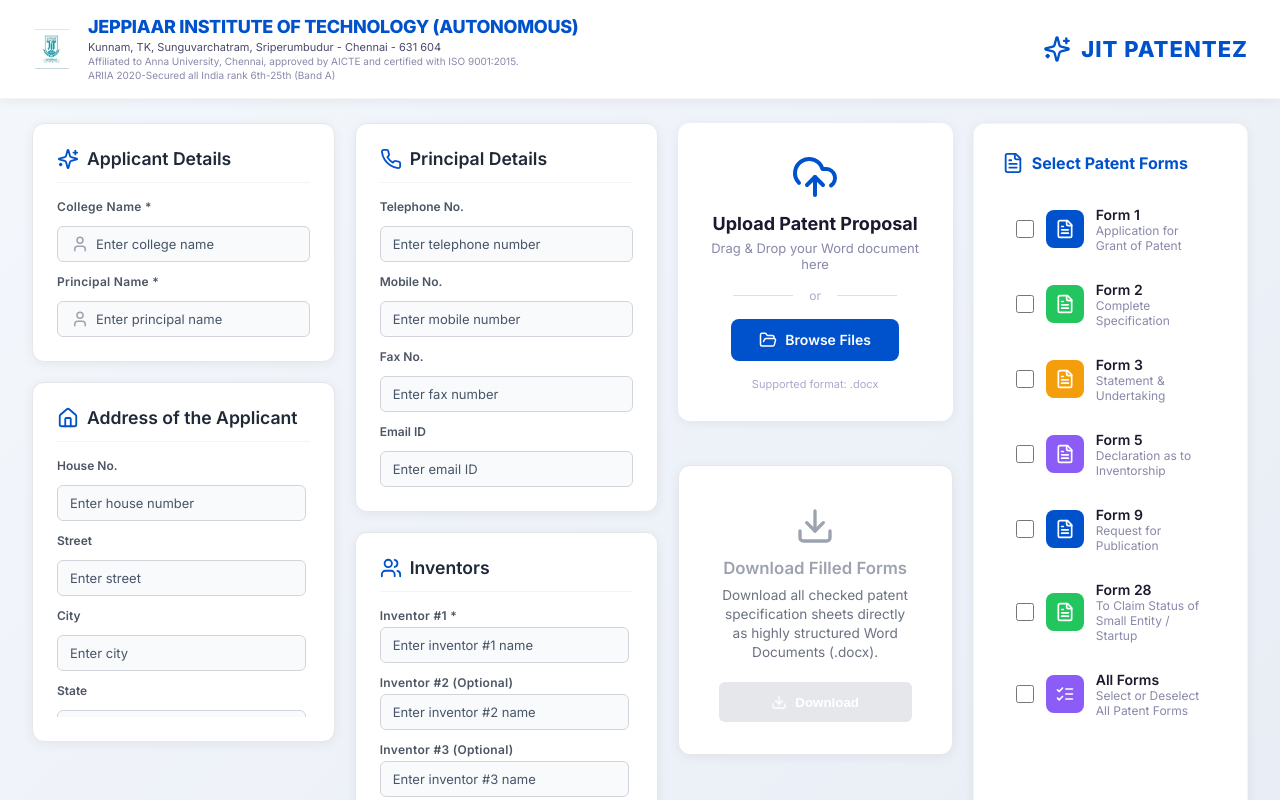
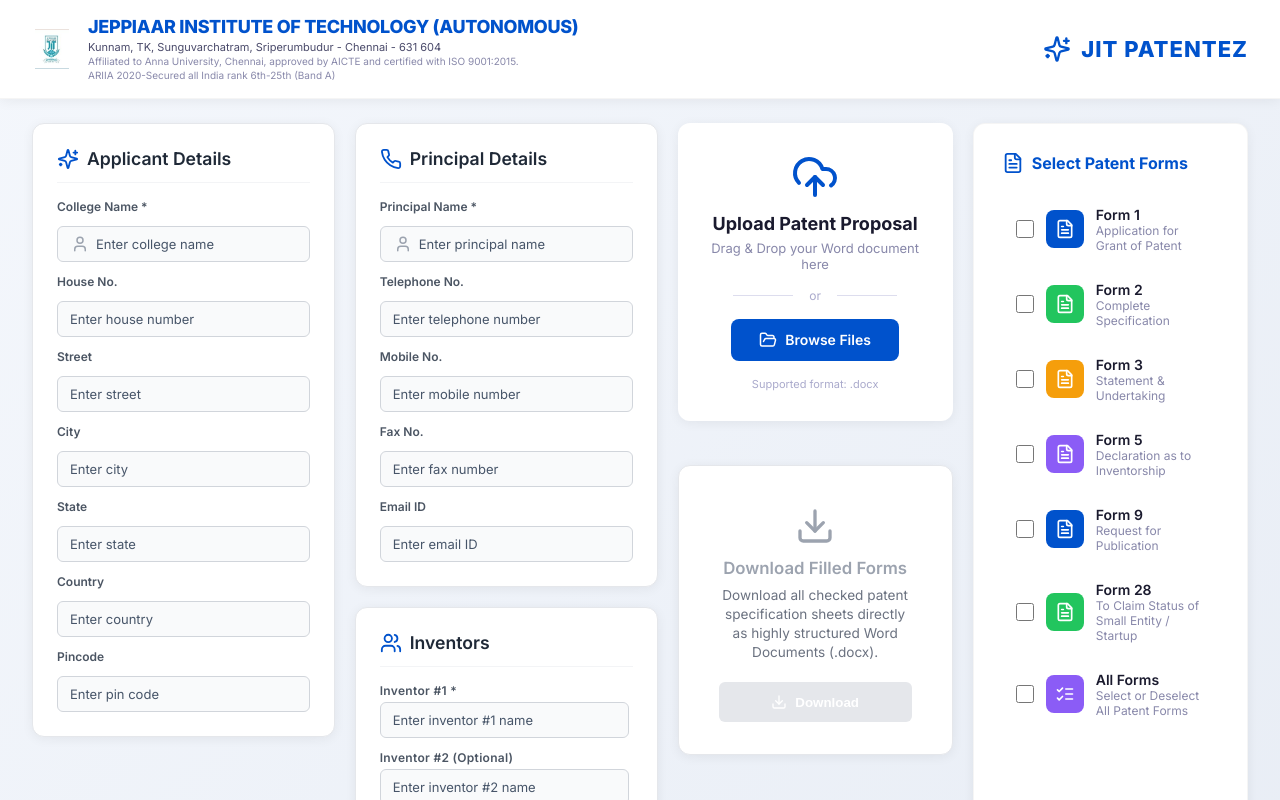
Before and after one commit to deepakviper/JIT-PATENT-FORM-PROJECT-, a React (Vite) app in the folder patentform-main (1)/patentform-main/Patentform/frontend/: page / in a window 1280 px wide. Shown: the top 800 px of the page. Built offline with nearby package versions, Linux system fonts and the light colour scheme.

Commit message:
style: merge Address inputs into Applicant Details card and move Principal Name to Principal Details card

```diff
--- a/patentform-main (1)/patentform-main/Patentform/frontend/src/App.jsx
+++ b/patentform-main (1)/patentform-main/Patentform/frontend/src/App.jsx
@@ -4,7 +4,6 @@
 import PreviewDownloadCard from './components/PreviewDownloadCard';
 import PatentFormsCard from './components/PatentFormsCard';
 import AdditionalDetailsCard from './components/AdditionalDetailsCard';
-import AddressDetailsCard from './components/AddressDetailsCard';
 import PrincipalDetailsCard from './components/PrincipalDetailsCard';
 import InventorsCard from './components/InventorsCard';
 
@@ -247,14 +246,8 @@
     <div>
       <Header user={user} onLogout={handleResetWorkspace} />
       <div className="main-container">
-        <div className="column-card-container col-1" style={{ display: 'flex', flexDirection: 'column', gap: '20px' }}>
+        <div className="column-card-container col-1">
           <AdditionalDetailsCard
-            previewData={parsedData}
-            onChange={handleDataParsed}
-            user={user}
-            onUserUpdate={setUser}
-          />
-          <AddressDetailsCard
             previewData={parsedData}
             onChange={handleDataParsed}
             user={user}
--- a/patentform-main (1)/patentform-main/Patentform/frontend/src/components/AdditionalDetailsCard.jsx
+++ b/patentform-main (1)/patentform-main/Patentform/frontend/src/components/AdditionalDetailsCard.jsx
@@ -3,7 +3,12 @@
 
 function AdditionalDetailsCard({ previewData, onChange, user, onUserUpdate }) {
   const [name, setName] = useState('');
-  const [email, setEmail] = useState('');
+  const [houseNo, setHouseNo] = useState('');
+  const [street, setStreet] = useState('');
+  const [city, setCity] = useState('');
+  const [stateVal, setStateVal] = useState('');
+  const [country, setCountry] = useState('');
+  const [pincode, setPincode] = useState('');
 
   const isSelfTriggeredRef = useRef(false);
 
@@ -14,14 +19,32 @@
     }
 
     setName(user?.name || '');
-    setEmail(user?.email || '');
+    const addr = user?.address || {};
+    setHouseNo(addr.houseNo || '');
+    setStreet(addr.street || '');
+    setCity(addr.city || '');
+    setStateVal(addr.state || '');
+    setCountry(addr.country || '');
+    setPincode(addr.pincode || '');
   }, [user]);
 
-  const syncChanges = (updatedName, updatedEmail) => {
+  const syncChanges = (updatedName, updatedFields) => {
+    isSelfTriggeredRef.current = true;
+
+    const mergedAddress = {
+      ...user?.address,
+      houseNo: updatedFields.hasOwnProperty('houseNo') ? updatedFields.houseNo : houseNo,
+      street: updatedFields.hasOwnProperty('street') ? updatedFields.street : street,
+      city: updatedFields.hasOwnProperty('city') ? updatedFields.city : city,
+      state: updatedFields.hasOwnProperty('state') ? updatedFields.state : stateVal,
+      country: updatedFields.hasOwnProperty('country') ? updatedFields.country : country,
+      pincode: updatedFields.hasOwnProperty('pincode') ? updatedFields.pincode : pincode,
+    };
+
     const updatedUser = {
       ...user,
       name: updatedName,
-      email: updatedEmail
+      address: mergedAddress
     };
 
     let updatedData = null;
@@ -31,14 +54,18 @@
         applicant: {
           ...previewData.applicant,
           name: updatedName,
-          email: updatedEmail
+          address: {
+            ...previewData.applicant?.address,
+            ...mergedAddress
+          }
         }
       };
     } else {
       updatedData = {
         applicant: {
           name: updatedName,
-          email: updatedEmail
+          email: user?.email || '',
+          address: mergedAddress
         },
         inventors: (user?.additionalMembers || []).map(m => ({
           name: m.name,
@@ -57,15 +84,39 @@
   };
 
   const handleNameChange = (val) => {
-    isSelfTriggeredRef.current = true;
     setName(val);
-    syncChanges(val, email);
+    syncChanges(val, {});
   };
 
-  const handleEmailChange = (val) => {
-    isSelfTriggeredRef.current = true;
-    setEmail(val);
-    syncChanges(name, val);
+  const handleFieldChange = (fieldName, val) => {
+    if (fieldName === 'houseNo') setHouseNo(val);
+    else if (fieldName === 'street') setStreet(val);
+    else if (fieldName === 'city') setCity(val);
+    else if (fieldName === 'state') setStateVal(val);
+    else if (fieldName === 'country') setCountry(val);
+    else if (fieldName === 'pincode') setPincode(val);
+
+    syncChanges(name, { [fieldName]: val });
+  };
+
+  const inputStyle = {
+    background: '#F9FAFB',
+    border: '1px solid #D1D5DB',
+    color: '#1F2937',
+    paddingLeft: '12px',
+    paddingRight: '12px',
+    height: '36px',
+    fontSize: '13px',
+    borderRadius: '6px',
+    width: '100%'
+  };
+
+  const labelStyle = {
+    color: '#4B5563',
+    fontWeight: '600',
+    fontSize: '12px',
+    marginBottom: '4px',
+    display: 'block'
   };
 
   return (
@@ -78,7 +129,7 @@
       <div style={{ display: 'flex', flexDirection: 'column', gap: '12px' }}>
         {/* College Name */}
         <div className="form-group">
-          <label className="form-label" htmlFor="details-name" style={{ color: '#4B5563', fontWeight: '600', fontSize: '12px', marginBottom: '4px', display: 'block' }}>
+          <label style={labelStyle} htmlFor="details-name">
             College Name *
           </label>
           <div className="input-container">
@@ -88,15 +139,8 @@
               type="text"
               className="login-input"
               style={{
-                background: '#F9FAFB',
-                border: '1px solid #D1D5DB',
-                color: '#1F2937',
-                paddingLeft: '38px',
-                paddingRight: '12px',
-                height: '36px',
-                fontSize: '13px',
-                borderRadius: '6px',
-                width: '100%'
+                ...inputStyle,
+                paddingLeft: '38px'
               }}
               placeholder="Enter college name"
               value={name}
@@ -106,34 +150,88 @@
           </div>
         </div>
 
-        {/* Principal Name */}
+        {/* House No */}
         <div className="form-group">
-          <label className="form-label" htmlFor="details-email" style={{ color: '#4B5563', fontWeight: '600', fontSize: '12px', marginBottom: '4px', display: 'block' }}>
-            Principal Name *
-          </label>
-          <div className="input-container">
-            <User className="input-icon" style={{ color: '#9CA3AF' }} size={16} />
-            <input
-              id="details-email"
-              type="text"
-              className="login-input"
-              style={{
-                background: '#F9FAFB',
-                border: '1px solid #D1D5DB',
-                color: '#1F2937',
-                paddingLeft: '38px',
-                paddingRight: '12px',
-                height: '36px',
-                fontSize: '13px',
-                borderRadius: '6px',
-                width: '100%'
-              }}
-              placeholder="Enter principal name"
-              value={email}
-              onChange={(e) => handleEmailChange(e.target.value)}
-              required
-            />
-          </div>
+          <label style={labelStyle} htmlFor="addr-houseNo">House No.</label>
+          <input
+            id="addr-houseNo"
+            type="text"
+            className="login-input"
+            style={inputStyle}
+            placeholder="Enter house number"
+            value={houseNo}
+            onChange={(e) => handleFieldChange('houseNo', e.target.value)}
+          />
+        </div>
+
+        {/* Street */}
+        <div className="form-group">
+          <label style={labelStyle} htmlFor="addr-street">Street</label>
+          <input
+            id="addr-street"
+            type="text"
+            className="login-input"
+            style={inputStyle}
+            placeholder="Enter street"
+            value={street}
+            onChange={(e) => handleFieldChange('street', e.target.value)}
+          />
+        </div>
+
+        {/* City */}
+        <div className="form-group">
+          <label style={labelStyle} htmlFor="addr-city">City</label>
+          <input
+            id="addr-city"
+            type="text"
+            className="login-input"
+            style={inputStyle}
+            placeholder="Enter city"
+            value={city}
+            onChange={(e) => handleFieldChange('city', e.target.value)}
+          />
+        </div>
+
+        {/* State */}
+        <div className="form-group">
+          <label style={labelStyle} htmlFor="addr-state">State</label>
+          <input
+            id="addr-state"
+            type="text"
+            className="login-input"
+            style={inputStyle}
+            placeholder="Enter state"
+            value={stateVal}
+            onChange={(e) => handleFieldChange('state', e.target.value)}
+          />
+        </div>
+
+        {/* Country */}
+        <div className="form-group">
+          <label style={labelStyle} htmlFor="addr-country">Country</label>
+          <input
+            id="addr-country"
+            type="text"
+            className="login-input"
+            style={inputStyle}
+            placeholder="Enter country"
+            value={country}
+            onChange={(e) => handleFieldChange('country', e.target.value)}
+          />
+        </div>
+
+        {/* Pin Code */}
+        <div className="form-group">
+          <label style={labelStyle} htmlFor="addr-pincode">Pincode</label>
+          <input
+            id="addr-pincode"
+            type="text"
+            className="login-input"
+            style={inputStyle}
+            placeholder="Enter pin code"
+            value={pincode}
+            onChange={(e) => handleFieldChange('pincode', e.target.value)}
+          />
         </div>
       </div>
     </div>
--- a/patentform-main (1)/patentform-main/Patentform/frontend/src/components/PrincipalDetailsCard.jsx
+++ b/patentform-main (1)/patentform-main/Patentform/frontend/src/components/PrincipalDetailsCard.jsx
@@ -1,7 +1,8 @@
 import React, { useState, useEffect, useRef } from 'react';
-import { Phone } from 'lucide-react';
+import { Phone, User } from 'lucide-react';
 
 function PrincipalDetailsCard({ previewData, onChange, user, onUserUpdate }) {
+  const [principalName, setPrincipalName] = useState('');
   const [telephone, setTelephone] = useState('');
   const [mobile, setMobile] = useState('');
   const [fax, setFax] = useState('');
@@ -15,6 +16,7 @@
       return;
     }
 
+    setPrincipalName(user?.email || '');
     const addr = user?.address || {};
     setTelephone(addr.telephone || '');
     setMobile(addr.mobile || '');
@@ -33,8 +35,11 @@
       email: updatedFields.hasOwnProperty('email') ? updatedFields.email : email,
     };
 
+    const newPrincipalName = updatedFields.hasOwnProperty('principalName') ? updatedFields.principalName : principalName;
+
     const updatedUser = {
       ...user,
+      email: newPrincipalName,
       address: mergedAddress
     };
 
@@ -44,6 +49,7 @@
         ...previewData,
         applicant: {
           ...previewData.applicant,
+          email: newPrincipalName,
           address: {
             ...previewData.applicant?.address,
             ...mergedAddress
@@ -54,7 +60,7 @@
       updatedData = {
         applicant: {
           name: user?.name || '',
-          email: user?.email || '',
+          email: newPrincipalName,
           address: mergedAddress
         },
         inventors: (user?.additionalMembers || []).map(m => ({
@@ -74,7 +80,8 @@
   };
 
   const handleFieldChange = (fieldName, val) => {
-    if (fieldName === 'telephone') setTelephone(val);
+    if (fieldName === 'principalName') setPrincipalName(val);
+    else if (fieldName === 'telephone') setTelephone(val);
     else if (fieldName === 'mobile') setMobile(val);
     else if (fieldName === 'fax') setFax(val);
     else if (fieldName === 'email') setEmail(val);
@@ -98,7 +105,8 @@
     color: '#4B5563',
     fontWeight: '600',
     fontSize: '12px',
-    marginBottom: '4px'
+    marginBottom: '4px',
+    display: 'block'
   };
 
   return (
@@ -109,6 +117,27 @@
       </div>
 
       <div style={{ display: 'flex', flexDirection: 'column', gap: '12px' }}>
+
+        {/* Principal Name */}
+        <div className="form-group">
+          <label style={labelStyle} htmlFor="addr-principalName">Principal Name *</label>
+          <div className="input-container">
+            <User className="input-icon" style={{ color: '#9CA3AF' }} size={16} />
+            <input
+              id="addr-principalName"
+              type="text"
+              className="login-input"
+              style={{
+                ...inputStyle,
+                paddingLeft: '38px'
+              }}
+              placeholder="Enter principal name"
+              value={principalName}
+              onChange={(e) => handleFieldChange('principalName', e.target.value)}
+              required
+            />
+          </div>
+        </div>
 
         {/* Telephone No. */}
         <div className="form-group">
```
